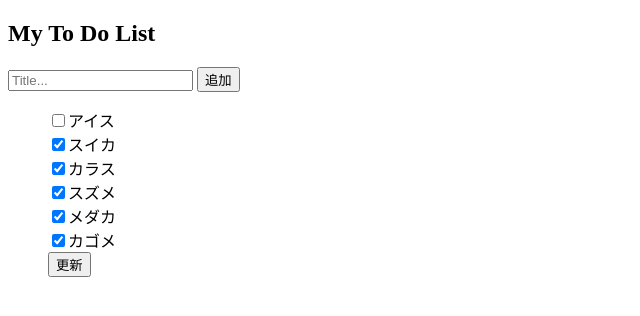
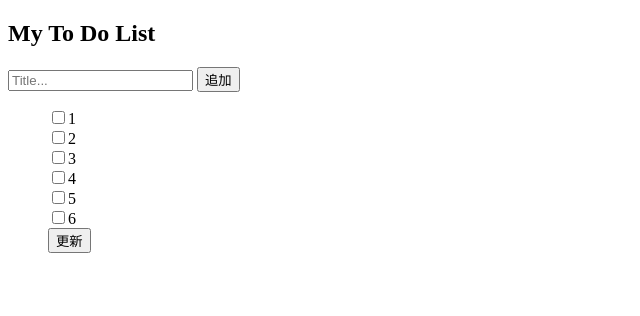
Before and after one commit to t-morisawa/responder-todo, a Python web app: template src/templates/test.html in a window 1280 px wide. Shown: the top 316 px of the page, without its empty margins (0-640 px from the left). Run offline with Jinja, Linux system fonts and the light colour scheme; the template is opened without the code that fills it, so the values that code supplies are empty.

Commit message:
リスト取得の処理追加

```diff
--- a/src/app.py
+++ b/src/app.py
@@ -2,7 +2,7 @@ import responder
 import random
 
 api = responder.API()
-todolist = [2,3,4,5,6]
+todolist = ['2','3','4','5','6']
 
 @api.route("/")
 def hello_world(req, resp):
@@ -27,7 +27,9 @@ async def add_todo(req, resp):
 async def update_todolist(req, resp):
     media = await req.media()
     print(media)
-    # todolistの更新処理を入れる
+    # todolistの更新処理を入れる]
+    global todolist
+    todolist = media.get_list('riyu')
     api.redirect(resp, '/test')
 
 if __name__ == '__main__':
--- a/src/templates/test.html
+++ b/src/templates/test.html
@@ -16,16 +16,42 @@
 
         <form action="/todolist" method="post">
           <ul style="list-style: none;">
-            {% if 1 in todolist %}
-            <li><input type="checkbox" name="riyu" value="1" checked="checked">アイス</li>
+            {% if '1' in todolist %}
+            <li><input type="checkbox" name="riyu" value="1" checked="checked">1</li>
             {% else %}
-            <li><input type="checkbox" name="riyu" value="1">アイス</li>
+            <li><input type="checkbox" name="riyu" value="1">1</li>
             {% endif %}
-            <li><input type="checkbox" name="riyu" value="2" checked="checked">スイカ</li>
-            <li><input type="checkbox" name="riyu" value="3" checked="checked">カラス</li>
-            <li><input type="checkbox" name="riyu" value="4" checked="checked">スズメ</li>
-            <li><input type="checkbox" name="riyu" value="5" checked="checked">メダカ</li>
-            <li><input type="checkbox" name="riyu" value="6" checked="checked">カゴメ</li>
+
+            {% if '2' in todolist %}
+            <li><input type="checkbox" name="riyu" value="2" checked="checked">2</li>
+            {% else %}
+            <li><input type="checkbox" name="riyu" value="2">2</li>
+            {% endif %}
+
+            {% if '3' in todolist %}
+            <li><input type="checkbox" name="riyu" value="3" checked="checked">3</li>
+            {% else %}
+            <li><input type="checkbox" name="riyu" value="3">3</li>
+            {% endif %}
+
+            {% if '4' in todolist %}
+            <li><input type="checkbox" name="riyu" value="4" checked="checked">4</li>
+            {% else %}
+            <li><input type="checkbox" name="riyu" value="4">4</li>
+            {% endif %}
+
+            {% if '5' in todolist %}
+            <li><input type="checkbox" name="riyu" value="5" checked="checked">5</li>
+            {% else %}
+            <li><input type="checkbox" name="riyu" value="5">5</li>
+            {% endif %}
+
+            {% if '6' in todolist %}
+            <li><input type="checkbox" name="riyu" value="6" checked="checked">6</li>
+            {% else %}
+            <li><input type="checkbox" name="riyu" value="6">6</li>
+            {% endif %}
+
             <li><input type="submit" value="更新"></li>
         </ul>
         </form>
```
